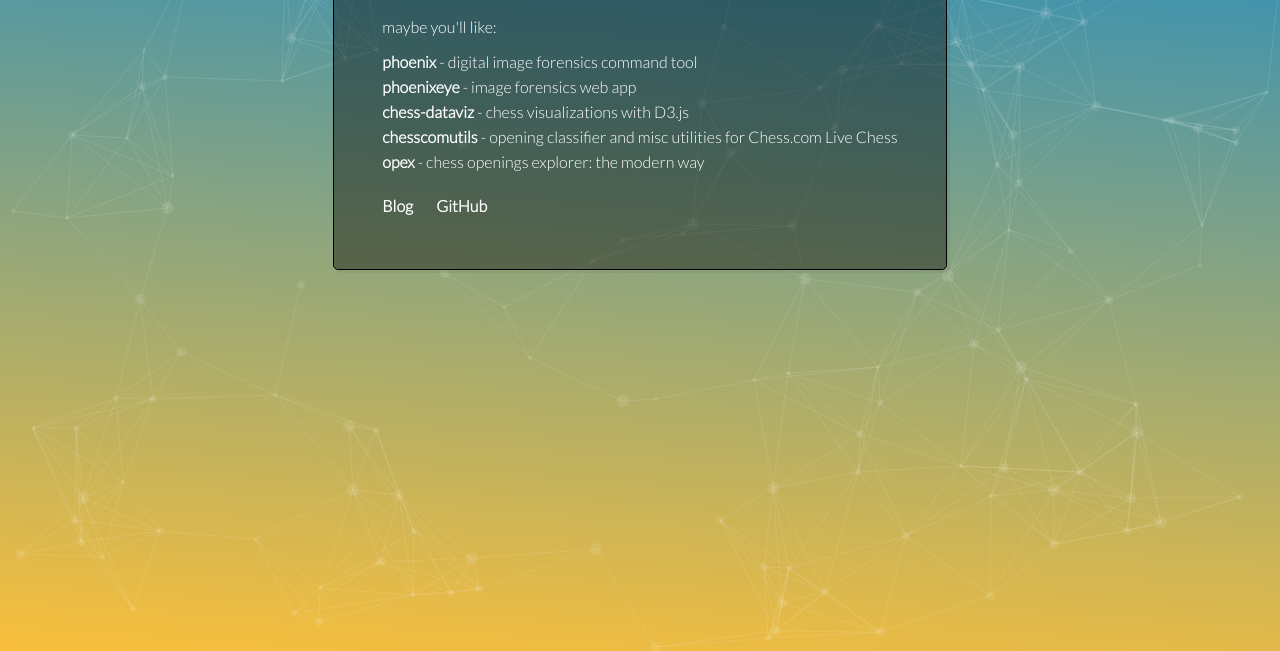
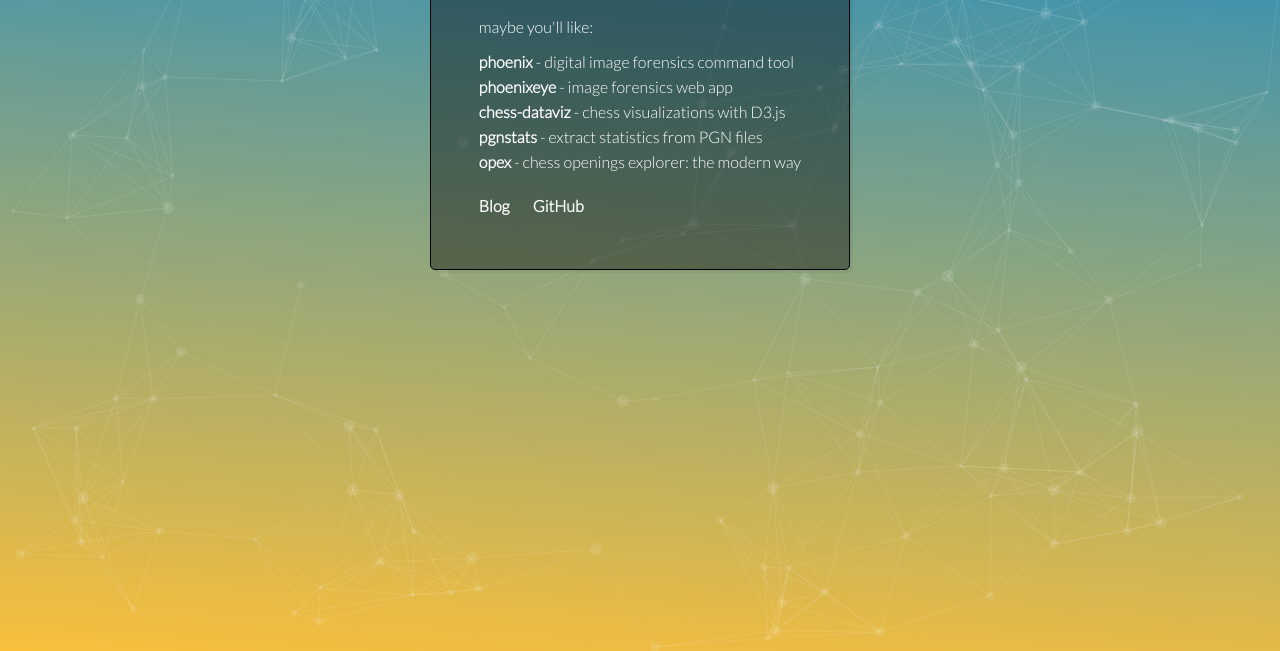
Before and after one commit to ebemunk/ebemunk.github.io, a plain HTML site: page index.html in a window 1280 px wide. Shown: the part 149-800 px from the top of the page. Drawn offline with nearby package versions, Linux system fonts and the light colour scheme.

Commit message:
update chesscomutils to pgnstats

```diff
--- a/index.html
+++ b/index.html
@@ -46,7 +46,7 @@
 					<a href="http://github.com/ebemunk/chess-dataviz">chess-dataviz</a> - chess visualizations with D3.js
 				</li>
 				<li>
-					<a href="http://ebemunk.github.io/chesscomutils/">chesscomutils</a> - opening classifier and misc utilities for Chess.com Live Chess
+					<a href="http://github.com/ebemunk/pgnstats">pgnstats</a> - extract statistics from PGN files
 				</li>
 				<li>
 					<a href="http://opex.ebemunk.com">opex</a> - chess openings explorer: the modern way
```
